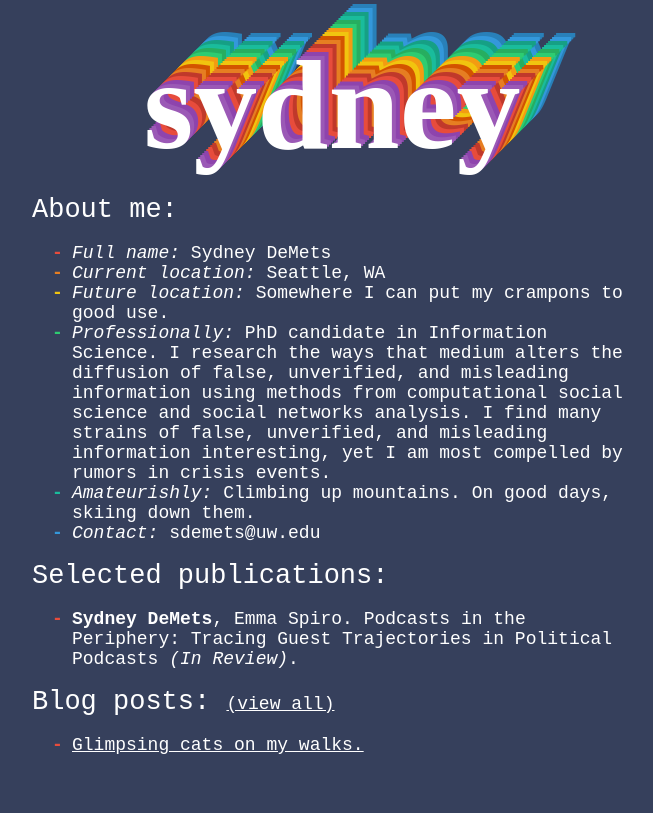
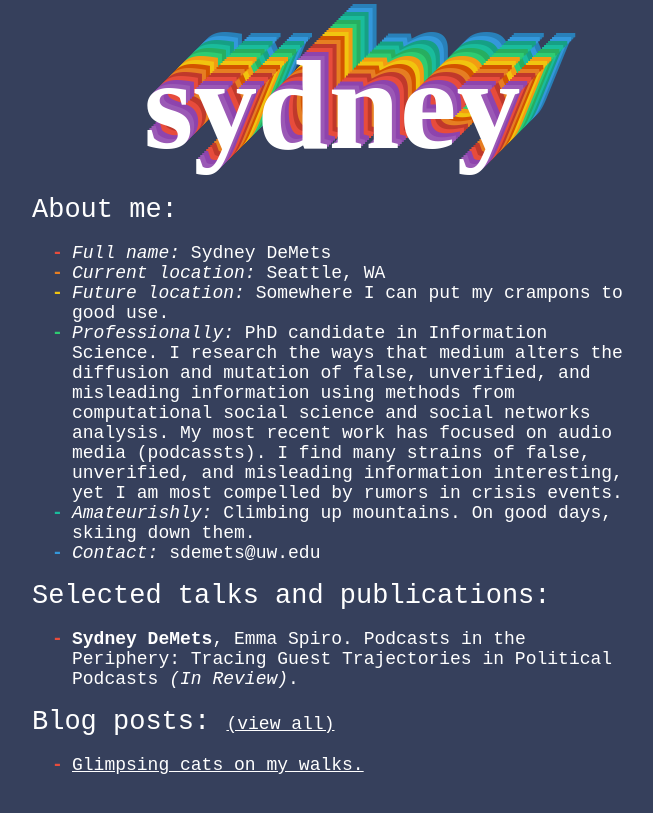
Before and after one commit to sydneyDeMets/sydneydemets.github.io, a Jekyll site: the page built from index.md, in a window 1280 px wide. Shown: the top 813 px of the page, without its empty margins (308-961 px from the left). Built offline with Jekyll 4.4.1, drawn with Linux system fonts in a browser that asks for light colours.

Commit message:
Update index.md

```diff
--- a/index.md
+++ b/index.md
@@ -9,10 +9,10 @@ description: "Researcher interested in information diffusion. Skier who is inves
 - *Full name:* Sydney DeMets
 - *Current location:* Seattle, WA
 - *Future location:* Somewhere I can put my crampons to good use.
-- *Professionally:* PhD candidate in Information Science. I research the ways that medium alters the diffusion of false, unverified, and misleading information using methods from computational social science and social networks analysis. I find many strains of false, unverified, and misleading information interesting, yet I am most compelled by rumors in crisis events.
+- *Professionally:* PhD candidate in Information Science. I research the ways that medium alters the diffusion and mutation of false, unverified, and misleading information using methods from computational social science and social networks analysis. My most recent work has focused on audio media (podcassts). I find many strains of false, unverified, and misleading information interesting, yet I am most compelled by rumors in crisis events.
 - *Amateurishly:* Climbing up mountains. On good days, skiing down them.
 - *Contact:* sdemets@uw.edu
 
-# Selected publications:
+# Selected talks and publications:
 
 - **Sydney DeMets**, Emma Spiro. Podcasts in the Periphery: Tracing Guest Trajectories in Political Podcasts *(In Review)*.
```
